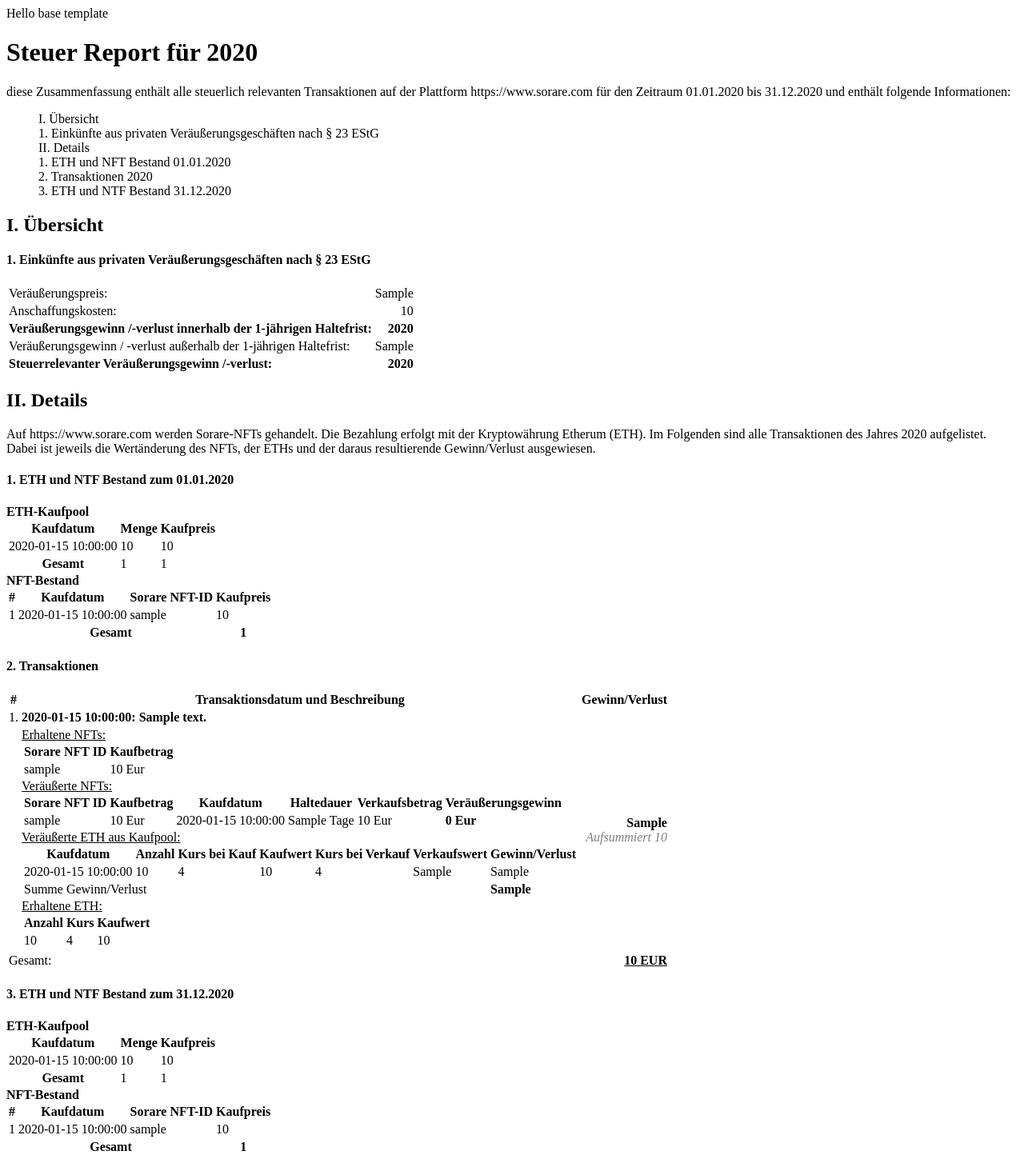
After one commit to DerPercy/my-python-code-collection, a Python web app: template m_code/sorare/templates/taxReport.jinja2 in a window 1280 px wide. The commit adds this page. Shown: the whole page at 80% size. Run offline with Jinja, Linux system fonts and the light colour scheme; the template is opened without the code that fills it: most values are stand-ins (such as "Sample title", 1, 10 or a date in 2020).

Commit message:
sorare tax report

```diff
--- a/data/sorare/gameweek_info.json
+++ b/data/sorare/gameweek_info.json
@@ -1,6 +1,6 @@
 {
-    "gwNumber": "434",
-    "gwDescription": "19.-22.Dec 2023",
-    "info": ["SORARE","WINNER","GW #434"],
+    "gwNumber": "443",
+    "gwDescription": "19.-23.Jan 2024",
+    "info": ["SORARE","WINNER","GW #443"],
     "lineupFile": "sample_options.json"
 }
--- a/data/sorare/gameweek_info_budget.json
+++ b/data/sorare/gameweek_info_budget.json
@@ -1,6 +1,6 @@
 {
-    "gwNumber": "434",
-    "gwDescription": "19.-22.Dec 2023",
-    "info": ["SORARE","CHEAPEST REWARDS LINEUPS","GW #434"],
+    "gwNumber": "443",
+    "gwDescription": "19.-23.Jan 2024",
+    "info": ["SORARE","CHEAPEST REWARDS LINEUPS","GW #443"],
     "lineupFile": "sample_options.json"
 }
--- a/m_code/sorare/context.py
+++ b/m_code/sorare/context.py
@@ -3,3 +3,4 @@
 sys.path.insert(0, os.path.abspath(os.path.join(os.path.dirname(__file__), '../common')))
 
 import file_func
+from myjinja2 import myjinja2 as myjinja2
--- /dev/null
+++ b/m_code/sorare/templates/_macros.jinja2
@@ -0,0 +1,72 @@
+{% macro mySorareLXScoreStats(scores,number) %}
+    {#
+        sadfsdf
+    #}
+    L{{number}}
+    {% set avgScore = scores.fCalcLastXAverageScore(number) | round(0) | int %}
+    {% set scoreClass = scores.fGetBackgroundColorCSSClassForScore(avgScore) %}
+    <div style="width: 2rem; height: 1.75rem; color: white; font-size: 95%; font-weigth: bold;">
+        <div class="{{scoreClass}}" style="display:flex; border-radius: .375rem;">
+            <div style="display:flex; margin-left:auto; margin-right: auto;" >{{ avgScore }}</div>
+        </div>
+    </div>
+    <div class="progress" title="{{ scores.fCalcLastXPlayedPercentage(number) }}% games played">
+        {% for entry in scores.fGetScoreTrendData(number) %}
+            <div class="progress-bar {{ entry.cssBG }}" role="progressbar" style="width: {{ entry.width }}%;" aria-valuenow="{{ entry.width }}" aria-valuemin="0" aria-valuemax="100"></div>
+        {% endfor %}
+    </div>
+
+{% endmacro %}
+
+{% macro ethPossession(possessionData) %}
+    <table class="table">
+        <tr>
+            <th>Kaufdatum</th>
+            <th>Menge</th>
+            <th>Kaufpreis</th>
+        </tr>
+        {% for entry in possessionData.possession %}
+        <tr>
+            <td>{{entry.dateUI}}</td>
+            <td>{{entry.quantityUI}}</td>
+            <td>{{entry.eurAmountUI}}</td>
+        </tr>
+        {% endfor %}
+        <tr>
+            <th>Gesamt</th>
+            <td>{{ possessionData.totalQuantityUI }}</td>
+            <td>{{ possessionData.totalEurAmountUI }}</td>
+        </tr>
+    </table>
+    <pre style="display:none">
+            {{ possessionData | tojson}}
+    </pre>
+{% endmacro %}
+
+
+{% macro nftPossession(possessionData) %}
+    <table class="table">
+        <tr>
+            <th>#</th>
+            <th>Kaufdatum</th>
+            <th>Sorare NFT-ID</th>
+            <th>Kaufpreis</th>
+        </tr>
+
+        {% for entry in possessionData.assets %}
+        <tr>
+            <td>{{loop.index}}</td>
+            <td>{{entry.dateUI}}</td>
+            <td>{{entry.slug}}</td>
+            <td>{{entry.eurAmountUI}}</td>
+        </tr>
+        {% endfor %}
+        <tr>
+            <th colspan="3">Gesamt</th>
+            <th>{{ possessionData.totalAmountUI }}</th>
+        </tr>
+    </table>
+    <pre style="display:none">
+            {{ possessionData | tojson}}
+    </pre>
+{% endmacro %}
--- /dev/null
+++ b/m_code/sorare/templates/taxReport.jinja2
@@ -0,0 +1,210 @@
+{% from '_macros.jinja2' import ethPossession, nftPossession %}
+{% extends "base.jinja2" %}
+
+{% block content %}
+
+<style>
+    .amount-area {
+        text-align: right;
+    }
+</style>
+<h1>Steuer Report für {{data.taxEntries.fiscalYear}}</h1>
+
+<p>diese Zusammenfassung enthält alle steuerlich relevanten Transaktionen auf der Plattform https://www.sorare.com für den Zeitraum
+01.01.{{data.taxEntries.fiscalYear}} bis 31.12.{{data.taxEntries.fiscalYear}} und enthält folgende Informationen:</p>
+<ul style="list-style:none">
+    <li>I. Übersicht</li>
+    <li>1. Einkünfte aus privaten Veräußerungsgeschäften nach § 23 EStG</li>
+    <li>II. Details</li>
+    <li>1. ETH und NFT Bestand 01.01.{{data.taxEntries.fiscalYear}}</li>
+    <li>2. Transaktionen {{data.taxEntries.fiscalYear}}</li>
+    <li>3. ETH und NTF Bestand 31.12.{{data.taxEntries.fiscalYear}}</li>
+</ul>
+<h2>I. Übersicht</h2>
+<h4>1. Einkünfte aus privaten Veräußerungsgeschäften nach § 23 EStG</h4>
+    <table class="table">
+        <tr>
+            <td>Veräußerungspreis:</td>
+            <td class="amount-area">{{ data.taxEntries.sellGainInEurUI }}</td>
+        </tr>
+        <tr>
+            <td>Anschaffungskosten:</td>
+            <td class="amount-area">{{ data.taxEntries.costInEurUI }}</td>
+        </tr>
+        <tr style="font-weight: bold;">
+            <td>Veräußerungsgewinn /-verlust innerhalb der 1-jährigen Haltefrist:</td>
+            <td class="amount-area">{{ data.taxEntries.profitWithinYearUI }}</td>
+        </tr>
+        <tr>
+            <td>Veräußerungsgewinn / -verlust außerhalb der 1-jährigen Haltefrist:</td>
+            <td class="amount-area">{{ data.taxEntries.profitGTYearUI }}</td>
+        </tr>
+        <tr style="font-weight: bold;">
+            <td>Steuerrelevanter Veräußerungsgewinn /-verlust:</td>
+            <td class="amount-area">{{ data.taxEntries.profitWithinYearUI }}</td>
+        </tr>
+     </table>
+<h2>II. Details </h2>
+
+<p>
+    Auf https://www.sorare.com werden Sorare-NFTs gehandelt. Die Bezahlung erfolgt mit der Kryptowährung Etherum (ETH).
+    Im Folgenden sind alle Transaktionen des Jahres {{data.taxEntries.fiscalYear}} aufgelistet.
+    Dabei ist jeweils die Wertänderung des NFTs, der ETHs und der daraus resultierende Gewinn/Verlust ausgewiesen.
+</p>
+
+<h4>1. ETH und NTF Bestand zum 01.01.{{data.taxEntries.fiscalYear}}</h4>
+
+    <b>ETH-Kaufpool</b>
+    <div>
+        {{ ethPossession(data.taxEntries.ethPossessionStart) }}
+    </div>
+    <b>NFT-Bestand</b>
+    <div>
+        {{ nftPossession(data.taxEntries.nftPossessionStart) }}
+    </div>
+
+<h4>2. Transaktionen</h4>
+
+<table class="table">
+    <tr>
+        <th style="text-align:center">#</th>
+        <th>Transaktionsdatum und Beschreibung</th>
+        <th>Gewinn/Verlust</th>
+    </tr>
+    {% for trans in data.taxEntries.details %}
+        <tr>
+            <td rowspan="2" style="vertical-align:top;text-align:center">{{loop.index}}.</td>
+            <td colspan="1"><b>{{ trans.entryDate }}: {{ trans.description }}</b></td>
+            <td rowspan="2"  class="amount-area">
+                <div><b>{{ trans.entryEurGainUI }}</b></div>
+                <div><i style="opacity:0.5">Aufsummiert {{ trans.entryEurGainSubTotalUI }}</i></div>
+            </td>
+        </tr>
+        <tr>
+            <td colspan="1">
+            {% if trans.nftTaxInfo %}
+                {% if trans.nftTaxInfo.receivedNFTs %}
+                    <div><u>Erhaltene NFTs:</u></div>
+                    <table class="table table-bordered">
+                        <tr>
+                            <th>Sorare NFT ID</th>
+                            <th>Kaufbetrag</th>
+                        </tr>
+                        {% for nft in trans.nftTaxInfo.receivedNFTs %}
+                            <tr>
+                                <td>{{ nft.cardSlug}}</td>
+                                <td>{{ nft.eurAmount | round(2) }} Eur</td>
+                            </tr>
+                        {% endfor %}
+                    </table>
+                {% endif %}
+                {% if trans.nftTaxInfo.soldNFTs %}
+                    <div><u>Veräußerte NFTs:</u></div>
+                    <table class="table table-bordered">
+                        <tr>
+                            <th>Sorare NFT ID</th>
+                            <th>Kaufbetrag</th>
+                            <th>Kaufdatum</th>
+                            <th>Haltedauer</th>
+                            <th>Verkaufsbetrag</th>
+                            <th>Veräußerungsgewinn</th>
+                        </tr>
+                    {% for nft in trans.nftTaxInfo.soldNFTs %}
+                        <tr>
+                            <td>{{ nft.cardSlug }}</td>
+                            <td>{{ nft.eurAmountBought | round(2) }} Eur</td>
+                            <td>{{ nft.dateBoughtUI }}</td>
+                            <td>
+                                {% if not nft.taxRelevant %}
+                                    <u>{{ nft.daysHold }} Tage</u>
+                                {% else %}
+                                    {{ nft.daysHold }} Tage
+                                {% endif %}
+                            </td>
+                            <td>{{ nft.eurAmountSold | round(2) }} Eur</td>
+                            <td>
+                                {% if not nft.taxRelevant %}
+                                    <i>{{ (nft.eurAmountSold - nft.eurAmountBought) | round(2) }} Eur</i><br>
+                                    <i>Haltedauer > 1 Jahr</i>
+                                {% else %}
+                                    <b>{{ (nft.eurAmountSold - nft.eurAmountBought) | round(2) }} Eur</b>
+                                {% endif %}
+                            </td>
+                        </tr>
+                    {% endfor %}
+                    </table>
+                {% endif %}
+                {% if trans.nftTaxInfo.nftSellGain %}
+                    <div style="display:none">Veräußerungsgewinn NFTs: {{ trans.nftTaxInfo.nftSellGain | round(2) }} Eur</div>
+                {% endif %}
+            {% endif %}
+
+
+            {% if trans.ethTaxInfo %}
+                {% if trans.ethTaxInfo.soldPossessions %}
+                    <div><u>Veräußerte ETH aus Kaufpool:</u></div>
+                    <table class="table table-bordered">
+                        <tr>
+                            <th>Kaufdatum</th>
+                            <th>Anzahl</th>
+                            <th>Kurs bei Kauf</th>
+                            <th>Kaufwert</th>
+                            <th>Kurs bei Verkauf</th>
+                            <th>Verkaufswert</th>
+                            <th>Gewinn/Verlust</th>
+                        </tr>
+                    {% for eth in trans.ethTaxInfo.soldPossessions %}
+                        <tr>
+                            <td>{{eth.dateUI}}</td>
+                            <td>{{eth.quantityUI}}</td>
+                            <td>{{eth.rateUI}}</td>
+                            <td>{{eth.amountEurUI}}</td>
+                            <td>{{eth.rateSellUI}}</td>
+                            <td>{{eth.eurSellUI}}</td>
+                            <td>{{eth.eurGainUI}}</td>
+                        </tr>
+                    {% endfor %}
+                        <tr>
+                            <td colspan="6">Summe Gewinn/Verlust</td>
+                            <td><b>{{ trans.ethTaxInfo.gainInEurUI}}</b></td>
+                        </tr>
+                    </table>
+                {% endif %}
+                {% if trans.ethTaxInfo.receivedETH %}
+                    <div><u>Erhaltene ETH:</u></div>
+                    <table class="table table-bordered">
+                        <tr>
+                            <th>Anzahl</th>
+                            <th>Kurs</th>
+                            <th>Kaufwert</th>
+                        </tr>
+                        <tr>
+                            <td>{{ trans.ethTaxInfo.receivedETH.ethAmountUI }}</td>
+                            <td>{{ trans.ethTaxInfo.receivedETH.exchangeRateUI }}</td>
+                            <td>{{ trans.ethTaxInfo.receivedETH.eurAmountUI}}</td>
+                        </tr>
+                    </table>
+                {% endif %}
+            {% endif %}
+
+            </td>
+        </tr>
+    {% endfor %}
+    <tr>
+        <td colspan="2">Gesamt:</td>
+        <td class="amount-area" style="text-decoration: underline; font-weight: bold;">{{ data.taxEntries.details | sum(attribute='entryEurGain') | round(2) }} EUR</td>
+    </tr>
+</table>
+
+
+
+<h4>3. ETH und NTF Bestand zum 31.12.{{data.taxEntries.fiscalYear}}</h4>
+<b>ETH-Kaufpool</b>
+    <div>
+        {{ ethPossession(data.taxEntries.ethPossessionEnd) }}
+    </div>
+<b>NFT-Bestand</b>
+    <div>
+        {{ nftPossession(data.taxEntries.nftPossessionEnd) }}
+    </div>
+{% endblock %}
--- a/m_code/stocks/models/stock.py
+++ b/m_code/stocks/models/stock.py
@@ -7,3 +7,8 @@
     slug: str
     source: stock_price_source.StockPriceSource
     prices: list[stock_price.StockPrice] = []
+
+    def get_latest_price(self) -> stock_price.StockPrice:
+        if len(self.prices) == 0:
+            return None
+        return self.prices[-1]
--- a/m_code/stocks/templates/report.jinja2
+++ b/m_code/stocks/templates/report.jinja2
@@ -33,6 +33,8 @@
         </tr>
         {% endfor %}
     </table>
+    <p>Invested: {{ pool.get_invested_amount( ) }}</p>
+    <p>Value: {{ f_get_pool_value(pool.items, pool.stock.get_latest_price( )) }}</p>
     <!--{{ pool }}-->
 {% endfor %}
 
```
Also changed, not shown: m_code/sorare/account_entry.py (added, +73 -0 lines), m_code/sorare/models/transaction.py (added, +13 -0 lines), m_code/sorare/sorare_tax.py (added, +46 -0 lines), m_code/stocks/example.py (+14 -7 lines), m_code/stocks/models/_context.py (+5 -2 lines), m_code/stocks/models/stock_pool.py (+8 -0 lines), m_code/stocks/services/stock_pool_service.py (+33 -0 lines).
